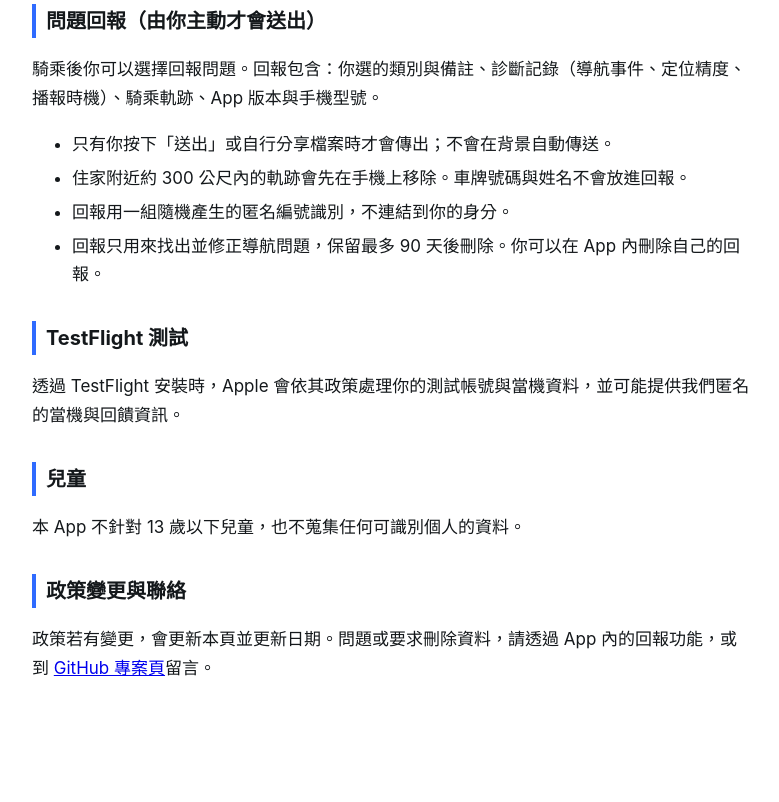
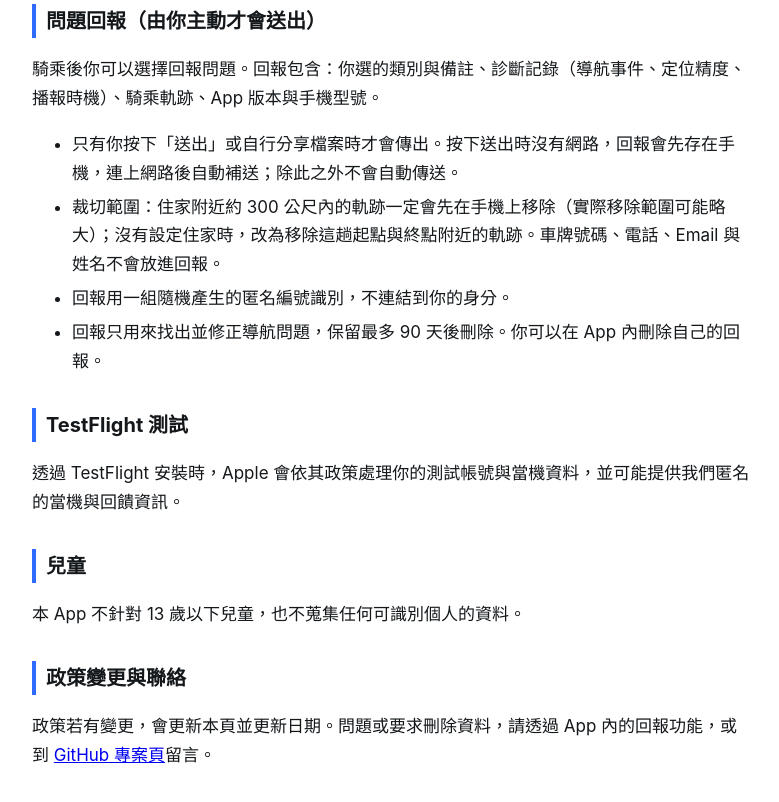
Before and after one commit to reegggllllaaaaa-cpu/touror-site, a plain HTML site: page index.html in a window 1280 px wide. Shown: the part 800-1602 px from the top of the page, without its empty margins (248-1027 px from the left). Before the commit the page ends 1564 px from the top, so only its background shows below. Drawn offline with Linux system fonts and the light colour scheme.

Commit message:
隱私政策：裁切範圍與離線補送說明

```diff
--- a/index.html
+++ b/index.html
@@ -11,8 +11,8 @@
 <li><b>下載或更新離線資料</b>（地圖、測速照相、紅綠燈等）：由你按下下載，或在設定允許自動更新時，從公開資料站（GitHub）取得檔案。對方伺服器會看到你的網路位址，我們不會連結到你的身分。</li>
 <li><b>音樂控制</b>：若你連結 Spotify 或使用 Apple Music，播放資訊由該服務與你的手機處理，適用該服務自己的隱私權政策。我們不取得你的帳號密碼。</li></ul>
 <h2>問題回報（由你主動才會送出）</h2><p>騎乘後你可以選擇回報問題。回報包含：你選的類別與備註、診斷記錄（導航事件、定位精度、播報時機）、騎乘軌跡、App 版本與手機型號。</p><ul>
-<li>只有你按下「送出」或自行分享檔案時才會傳出；不會在背景自動傳送。</li>
-<li>住家附近約 300 公尺內的軌跡會先在手機上移除。車牌號碼與姓名不會放進回報。</li>
+<li>只有你按下「送出」或自行分享檔案時才會傳出。按下送出時沒有網路，回報會先存在手機，連上網路後自動補送；除此之外不會自動傳送。</li>
+<li>裁切範圍：住家附近約 300 公尺內的軌跡一定會先在手機上移除（實際移除範圍可能略大）；沒有設定住家時，改為移除這趟起點與終點附近的軌跡。車牌號碼、電話、Email 與姓名不會放進回報。</li>
 <li>回報用一組隨機產生的匿名編號識別，不連結到你的身分。</li>
 <li>回報只用來找出並修正導航問題，保留最多 90 天後刪除。你可以在 App 內刪除自己的回報。</li></ul>
 <h2>TestFlight 測試</h2><p>透過 TestFlight 安裝時，Apple 會依其政策處理你的測試帳號與當機資料，並可能提供我們匿名的當機與回饋資訊。</p>
```
